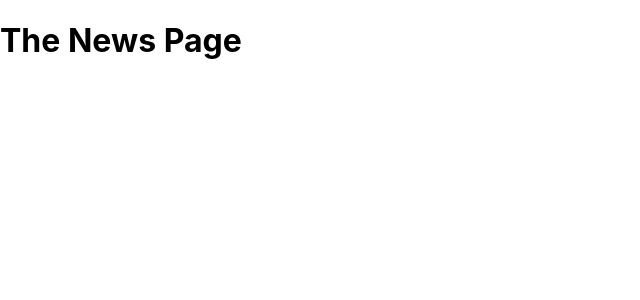
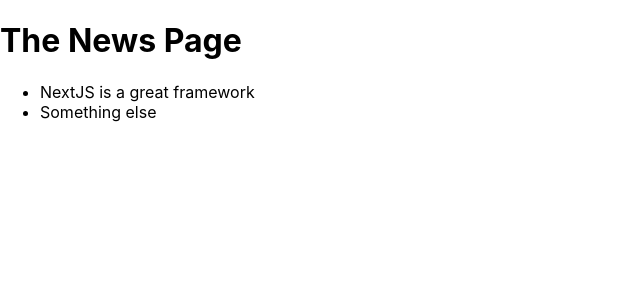
Before and after one commit to CodeHunt101/nextjs-course, a Next.js app: page /news in a window 1280 px wide. Shown: the top 300 px of the page, without its empty margins (0-640 px from the left). Built offline with nearby package versions, Linux system fonts and the light colour scheme.

Commit message:
Linking between pages

```diff
--- a/pages/news/index.js
+++ b/pages/news/index.js
@@ -1,7 +1,16 @@
 // our-domain.com/news
+import Link from 'next/link'
 
 function NewsPage() {
-  return <h1>The News Page</h1>
+  return (
+    <>
+      <h1>The News Page</h1>
+      <ul>
+        <li><Link href="/news/nextjs-is-a-great-framework">NextJS is a great framework</Link></li>
+        <li>Something else</li>
+      </ul>
+    </>
+  )
 }
 
 export default NewsPage
```
